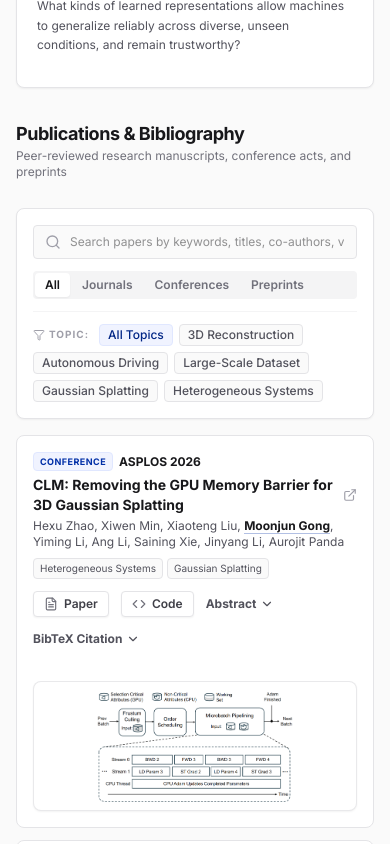
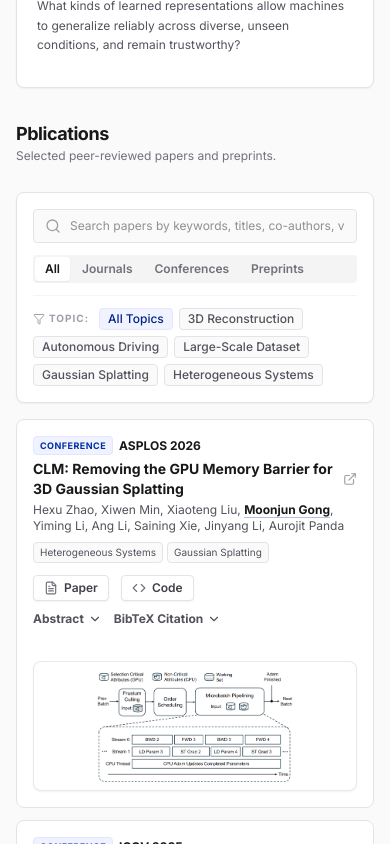
Before and after one commit to MoonjunGong/moonjungong.github.io, a React (Vite) app: page / in a window 390 px wide. Shown: the part 1700-2544 px from the top of the page. Built offline with nearby package versions, Linux system fonts and the light colour scheme.

Commit message:
feat: add favicon and simplify navigation labels
Added an emoji favicon and updated UI labels to "Timeline" and "Publications" for a cleaner, more concise interface.

```diff
--- a/src/App.tsx
+++ b/src/App.tsx
@@ -116,7 +116,7 @@ export default function App() {
                 activeTab === 'cv' ? 'border-blue-700 text-zinc-900' : 'border-transparent text-zinc-500 hover:text-zinc-800'
               }`}
             >
-              CV & Timeline
+              Timeline
             </button>
           </nav>
 
--- a/src/components/AcademicTimeline.tsx
+++ b/src/components/AcademicTimeline.tsx
@@ -85,7 +85,7 @@ export default function AcademicTimeline({
       {/* Timeline Header */}
       <div className="flex flex-col md:flex-row md:items-center justify-between gap-3 mb-4">
         <div>
-          <h2 className="text-lg font-bold tracking-tight text-zinc-900">Academic CV & Timeline</h2>
+          <h2 className="text-lg font-bold tracking-tight text-zinc-900">Academic Timeline</h2>
           <p className="text-xs text-zinc-500">Chronological history of educational milestones, faculty positions, and academic honors</p>
         </div>
 
--- a/src/components/PublicationsSection.tsx
+++ b/src/components/PublicationsSection.tsx
@@ -259,8 +259,8 @@ export default function PublicationsSection({
       {/* Section Header */}
       <div className="flex flex-col md:flex-row md:items-center justify-between gap-3 mb-4">
         <div>
-          <h2 className="text-lg font-bold tracking-tight text-zinc-900">Publications & Bibliography</h2>
-          <p className="text-xs text-zinc-500">Peer-reviewed research manuscripts, conference acts, and preprints</p>
+          <h2 className="text-lg font-bold tracking-tight text-zinc-900">Pblications</h2>
+          <p className="text-xs text-zinc-500">Selected peer-reviewed papers and preprints.</p>
         </div>
         <div className="flex gap-2">
           {isEditing && (
@@ -1145,7 +1145,10 @@ export default function PublicationsSection({
                         </div>
 
                         {/* Expandable Blocks Bar */}
-                        <div className="flex flex-wrap items-center gap-3 mt-3">
+                        <div className="mt-3 space-y-2 sm:space-y-0 sm:flex sm:flex-wrap sm:items-center sm:gap-3">
+                          {/* Row 1 for mobile (or aligned inline on desktop) */}
+                          {((paperLinkToUse !== '#') || paper.codeUrl) && (
+                            <div className="flex flex-wrap items-center gap-3">
                               {paperLinkToUse !== '#' && (
                                 <a
                                   href={paperLinkToUse}
@@ -1169,14 +1172,18 @@ export default function PublicationsSection({
                                   <span>Code</span>
                                 </a>
                               )}
+                            </div>
+                          )}
 
+                          {/* Row 2 for mobile (or aligned inline on desktop) */}
+                          <div className="flex items-center gap-3">
                             <button
                               type="button"
                               onClick={() => {
                                 setExpandedAbstractId(isAbstractExpanded ? null : paper.id);
                                 setExpandedBibtexId(null);
                               }}
-                            className="text-xs font-bold text-zinc-600 hover:text-blue-700 flex items-center gap-1 py-0.5 cursor-pointer"
+                              className="text-xs font-bold text-zinc-600 hover:text-blue-700 flex items-center gap-1 py-0.5 cursor-pointer whitespace-nowrap"
                             >
                               <span>Abstract</span>
                               <ChevronDown className={`w-3.5 h-3.5 transition-transform duration-200 ${isAbstractExpanded ? 'rotate-180' : ''}`} />
@@ -1188,11 +1195,12 @@ export default function PublicationsSection({
                                 setExpandedBibtexId(isBibtexExpanded ? null : paper.id);
                                 setExpandedAbstractId(null);
                               }}
-                            className="text-xs font-bold text-zinc-600 hover:text-blue-700 flex items-center gap-1 py-0.5 cursor-pointer"
+                              className="text-xs font-bold text-zinc-600 hover:text-blue-700 flex items-center gap-1 py-0.5 cursor-pointer whitespace-nowrap"
                             >
                               <span>BibTeX Citation</span>
                               <ChevronDown className={`w-3.5 h-3.5 transition-transform duration-200 ${isBibtexExpanded ? 'rotate-180' : ''}`} />
                             </button>
+                          </div>
                         </div>
                       </div>
 
```
Also changed, not shown: index.html (+4 -0 lines). Lines whose indentation alone changed are shown as unchanged.
